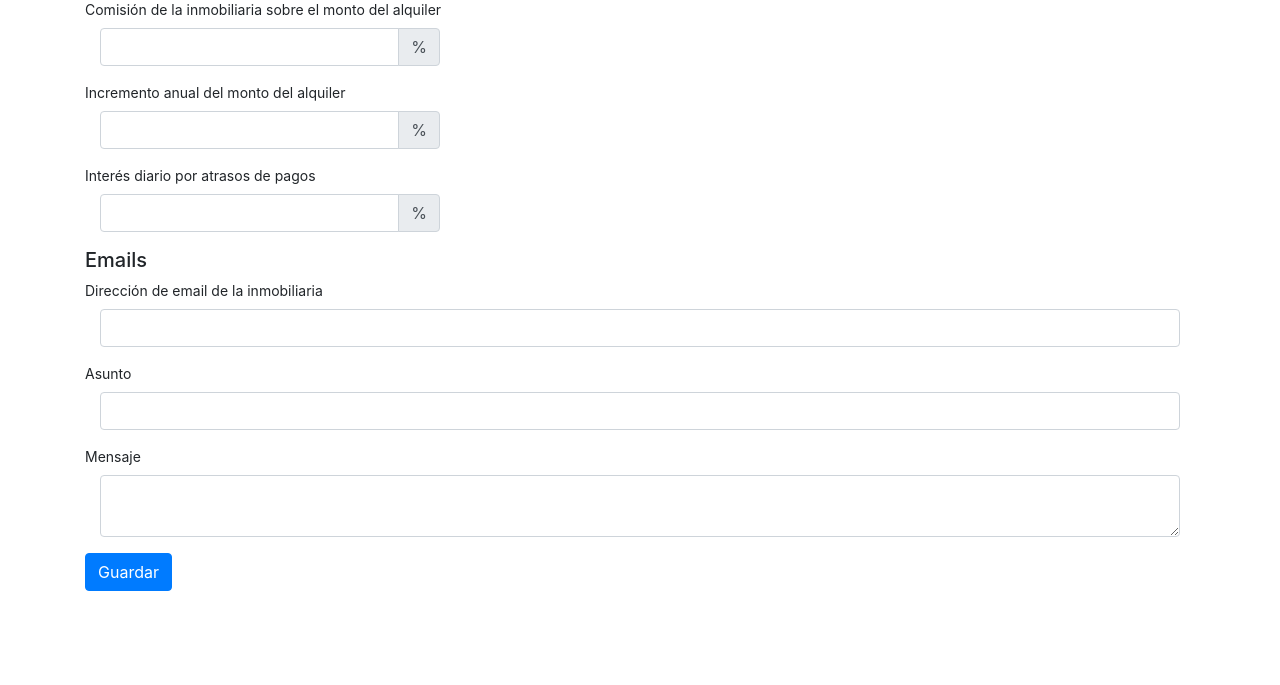
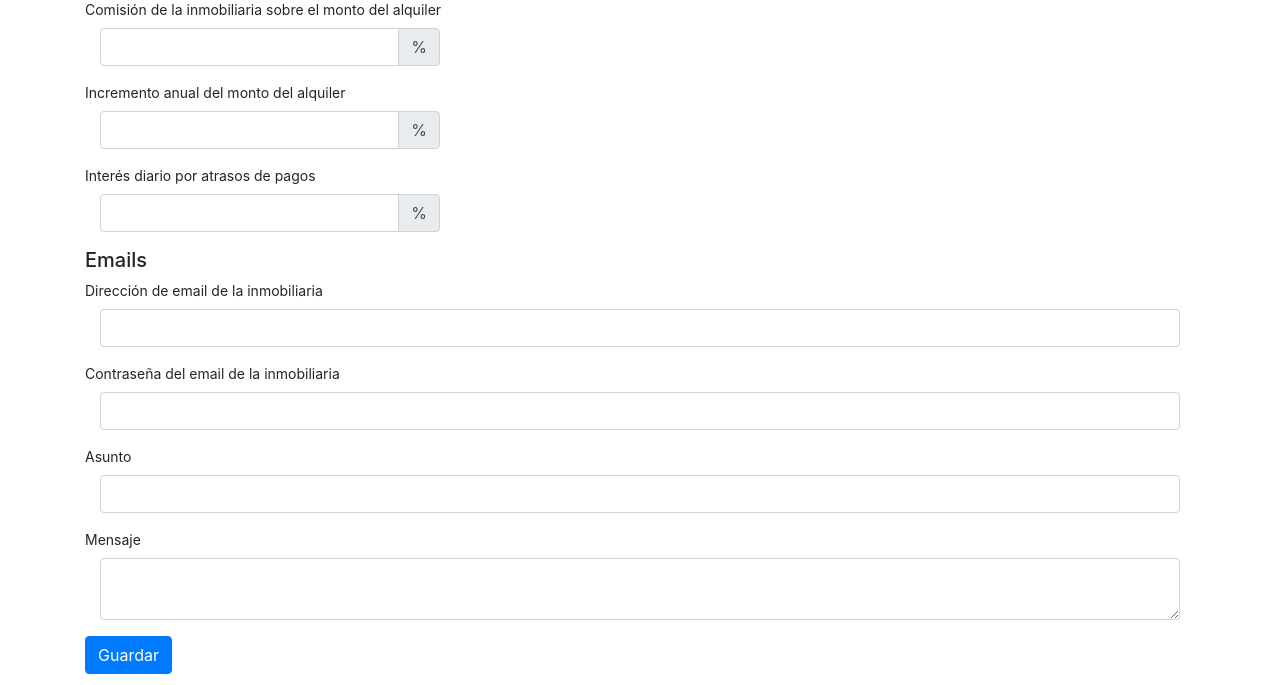
Before and after one commit to RodolfoAragno/Inmobiliaria-Python, a Django app: page /parametros/ in a window 1280 px wide. Shown: the part 115-800 px from the top of the page. Run offline with Django 3.2, Linux system fonts and the light colour scheme; data that the repository does not hold is empty; parts of the project's set-up code (start-up, migrations or seed data) failed here and were passed over; some libraries are stand-ins or nearby versions.

Commit message:
Correcciones

```diff
--- a/parametros/models.py
+++ b/parametros/models.py
@@ -11,6 +11,7 @@ class Parametros(models.Model):
 	email_direccion = models.EmailField()
 	email_asunto = models.CharField(max_length=150)
 	email_mensaje = models.TextField()
+	email_contrasenia = models.CharField(max_length=50)
 
 	def save(self, *args, **kwargs):
 		if Parametros.objects.exists() and not self.pk:
--- a/parametros/views.py
+++ b/parametros/views.py
@@ -11,13 +11,23 @@ def parametros(request):
 		parametros.email_direccion = request.POST.get('email_direccion', None)
 		parametros.email_asunto = request.POST.get('email_asunto', None)
 		parametros.email_mensaje = request.POST.get('email_mensaje', None)
+		contr = request.POST.get('email_contrasenia', None)
+		if contr is not None and contr != '':
+			parametros.email_contrasenia = contr
+
 		try:
 			parametros.save()
+			parametros.porcentaje_propietario *= 100
+			parametros.incremento_segundo_anio *= 100
+			parametros.interes_diario *= 100
 			return render(request, 'parametros/parametros.html', {
 				'parametros': parametros,
 				'guardado': True
 			})
 		except ValidationError as err:
+			parametros.porcentaje_propietario *= 100
+			parametros.incremento_segundo_anio *= 100
+			parametros.interes_diario *= 100
 			return render(request, 'parametros/parametros.html', {
 				'parametros': parametros,
 				'error': err
--- a/templates/cobros_pagos/email.html
+++ b/templates/cobros_pagos/email.html
@@ -63,12 +63,6 @@
 				</div>
 			</div>
 			<input type="hidden" name="detalle" id="email_detalle">
-			<div class="form-group">
-				<label for="contrasenia">Contraseña del email de la inmobiliaria</label>
-				<div class="col-auto">
-					<input type="password" class="form-control" name="contrasenia" required>
-				</div>
-			</div>
 			<div class="row justify-content-center">
 				<div class="col-auto">
 					<button type="submit" class="btn btn-primary">Enviar</button>
--- a/templates/contratos/alta_contrato.html
+++ b/templates/contratos/alta_contrato.html
@@ -296,7 +296,11 @@
 				<div class="col-md-5"><input type="text" class="form-control" id="form_monto_1" v-on:keyup.enter="setMonto"></div>
 				<div class="col-auto"><button type="button" class="btn btn-primary" v-on:click="setMonto">Guardar</button></div>
 			</div>
-			<small>El monto a pagar del segundo año se calcula automáticamente.</small>
+			<small>El monto a pagar del segundo año se calcula automáticamente.</small><br>
+			<ul>
+				<li>Incremento anual: {{ texto_incremento }}%.</li>
+				<li>Comisión correspondiente a la inmobiliaria: {{ texto_porcentaje }}%.</li>
+			</ul>
 		</div>
 	</div>
 	<!-- Los formularios van arriba de este /div -->
--- a/templates/parametros/parametros.html
+++ b/templates/parametros/parametros.html
@@ -50,6 +50,17 @@
 			</div>
 		</div>
 		<div class="form-group">
+			<label for="email_contrasenia">Contraseña del email de la inmobiliaria</label>
+			<div class="col-auto">
+				{% if parametros.email_contrasenia %}
+				<input type="password" class="form-control" name="email_contrasenia">
+				<small>Ya ha sido guardada. Dejar en blanco para mantener la actual.</small>
+				{% else %}
+				<input type="password" class="form-control" name="email_contrasenia" required>
+				{% endif %}
+			</div>
+		</div>
+		<div class="form-group">
 			<label for="email_asunto">Asunto</label>
 			<div class="col-auto">
 				<input type="text" class="form-control" name="email_asunto" value="{{ parametros.email_asunto }}" required>
```
Also changed, not shown: contratos/views.py (+6 -3 lines).
